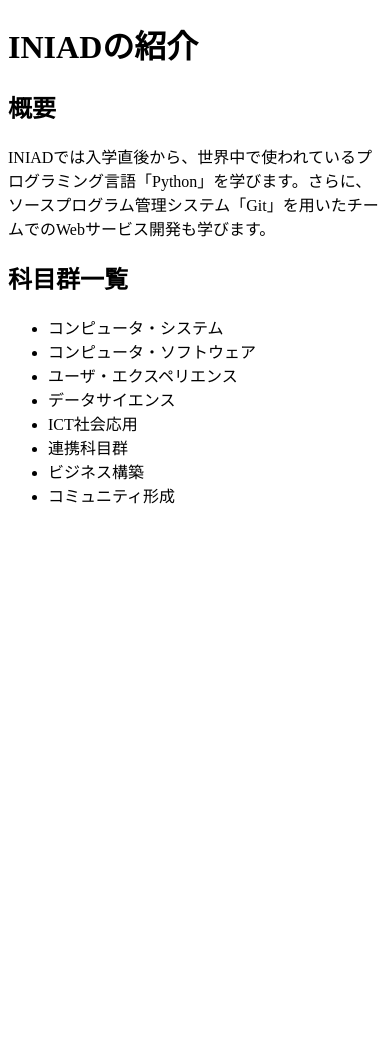
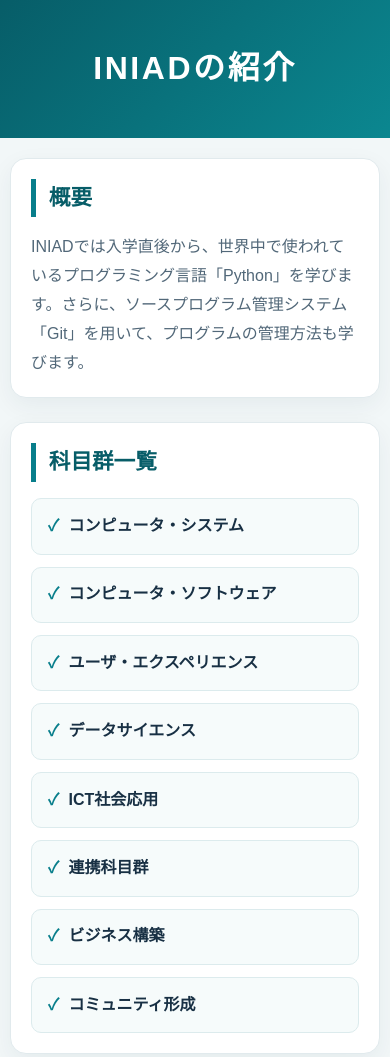
Before and after one commit to s1b132500022-droid/iniad--intro, a plain HTML site: page index.html in a window 390 px wide. Before the commit the page ends 844 px from the top, so only its background shows below. Drawn offline with Linux system fonts and the light colour scheme.

Commit message:
Style INIAD introduction page with responsive CSS

```diff
--- a/index.html
+++ b/index.html
@@ -1,14 +1,121 @@
 <!DOCTYPE html>
 <html lang="ja">
   <head>
+    <meta charset="utf-8">
+    <meta name="viewport" content="width=device-width, initial-scale=1">
+    <meta name="description" content="INIADの学びと科目群を紹介します。">
     <title>INIADの紹介</title>
-    <meta charset="utf-8">
+    <style>
+      :root {
+        color-scheme: light;
+        --ink: #183044;
+        --muted: #526879;
+        --accent: #087e8b;
+        --accent-dark: #075d68;
+        --paper: #ffffff;
+        --background: #f2f7f8;
+      }
+
+      * {
+        box-sizing: border-box;
+      }
+
+      body {
+        margin: 0;
+        background: var(--background);
+        color: var(--ink);
+        font-family: "Noto Sans JP", "Hiragino Kaku Gothic ProN", Meiryo, sans-serif;
+        font-size: 16px;
+        line-height: 1.8;
+      }
+
+      header {
+        padding: 3.5rem 1.25rem;
+        background: linear-gradient(135deg, #075d68, #0b8790);
+        color: var(--paper);
+        text-align: center;
+      }
+
+      header h1 {
+        margin: 0;
+        font-size: clamp(2rem, 5vw, 3rem);
+        letter-spacing: 0.08em;
+      }
+
+      main {
+        width: min(100% - 2rem, 800px);
+        margin: 2rem auto 4rem;
+      }
+
+      section {
+        margin-bottom: 1.5rem;
+        padding: clamp(1.25rem, 4vw, 2rem);
+        border: 1px solid #e1eaed;
+        border-radius: 16px;
+        background: var(--paper);
+        box-shadow: 0 8px 24px rgb(24 48 68 / 6%);
+      }
+
+      h2 {
+        margin: 0 0 1rem;
+        padding-left: 0.8rem;
+        border-left: 5px solid var(--accent);
+        color: var(--accent-dark);
+        font-size: 1.35rem;
+      }
+
+      p {
+        margin: 0;
+        color: var(--muted);
+      }
+
+      ul {
+        display: grid;
+        grid-template-columns: repeat(auto-fit, minmax(210px, 1fr));
+        gap: 0.75rem;
+        margin: 0;
+        padding: 0;
+        list-style: none;
+      }
+
+      li {
+        padding: 0.8rem 1rem;
+        border: 1px solid #dcebed;
+        border-radius: 10px;
+        background: #f6fbfb;
+        color: var(--ink);
+        font-weight: 600;
+      }
+
+      li::before {
+        content: "✓";
+        margin-right: 0.6rem;
+        color: var(--accent);
+      }
+
+      @media (max-width: 480px) {
+        header {
+          padding: 2.5rem 1rem;
+        }
+
+        main {
+          width: min(100% - 1.25rem, 800px);
+          margin-top: 1.25rem;
+        }
+      }
+    </style>
   </head>
   <body>
+    <header>
       <h1>INIADの紹介</h1>
-     <h2>概要</h2>
-     <p>INIADでは入学直後から、世界中で使われているプログラミング言語「Python」を学びます。さらに、ソースプログラム管理システム「Git」を用いたチームでのWebサービス開発も学びます。</p>
-     <h2>科目群一覧</h2>
+    </header>
+    <main>
+      <section aria-labelledby="overview">
+        <h2 id="overview">概要</h2>
+        <p>INIADでは入学直後から、世界中で使われているプログラミング言語「Python」を学びます。さらに、ソースプログラム管理システム「Git」を用いて、プログラムの管理方法も学びます。</p>
+      </section>
+      <section aria-labelledby="subjects">
+        <h2 id="subjects">科目群一覧</h2>
         <ul>
           <li>コンピュータ・システム</li>
           <li>コンピュータ・ソフトウェア</li>
@@ -19,5 +126,7 @@
           <li>ビジネス構築</li>
           <li>コミュニティ形成</li>
         </ul>
+      </section>
+    </main>
   </body>
 </html>
```
Lines whose indentation alone changed are shown as unchanged.
